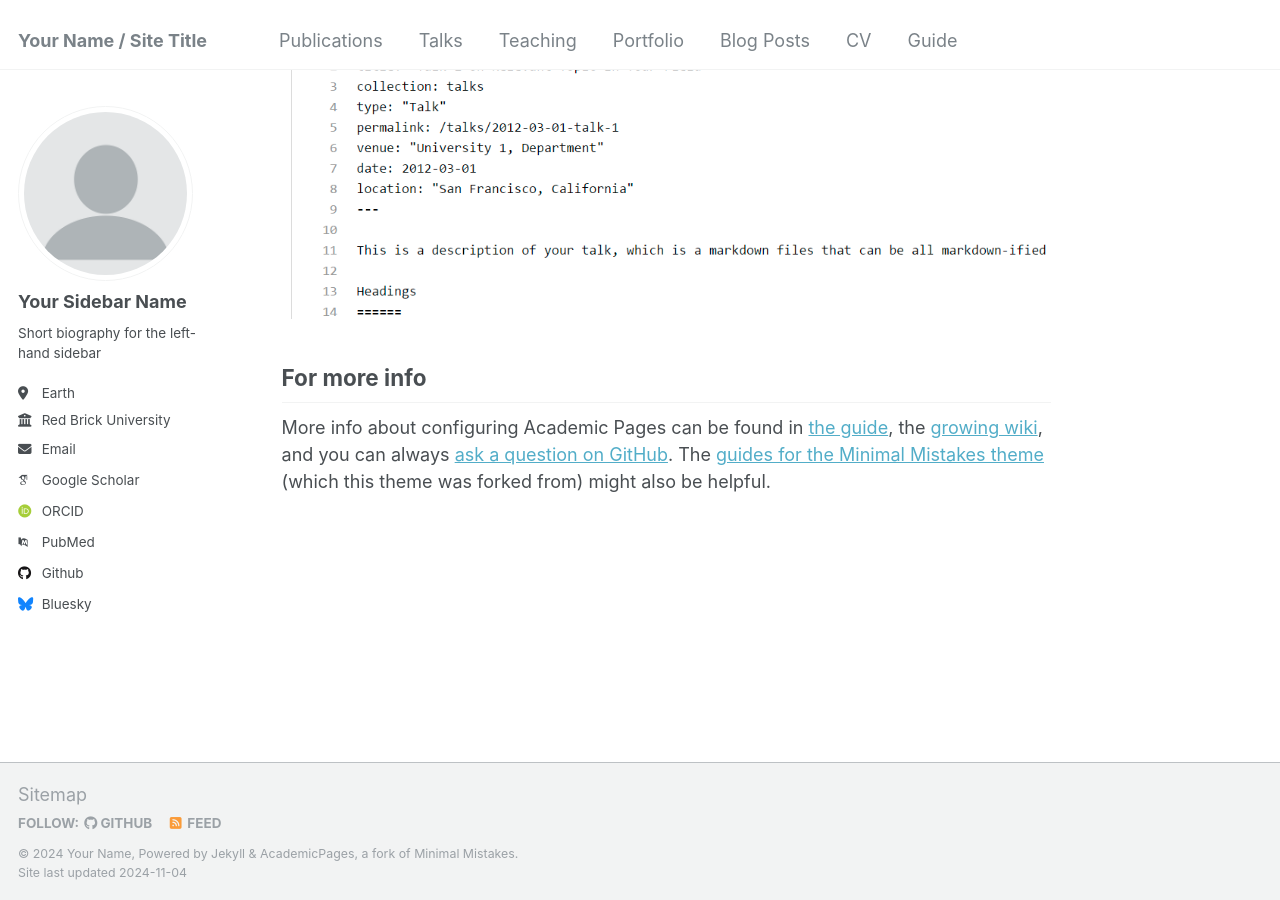
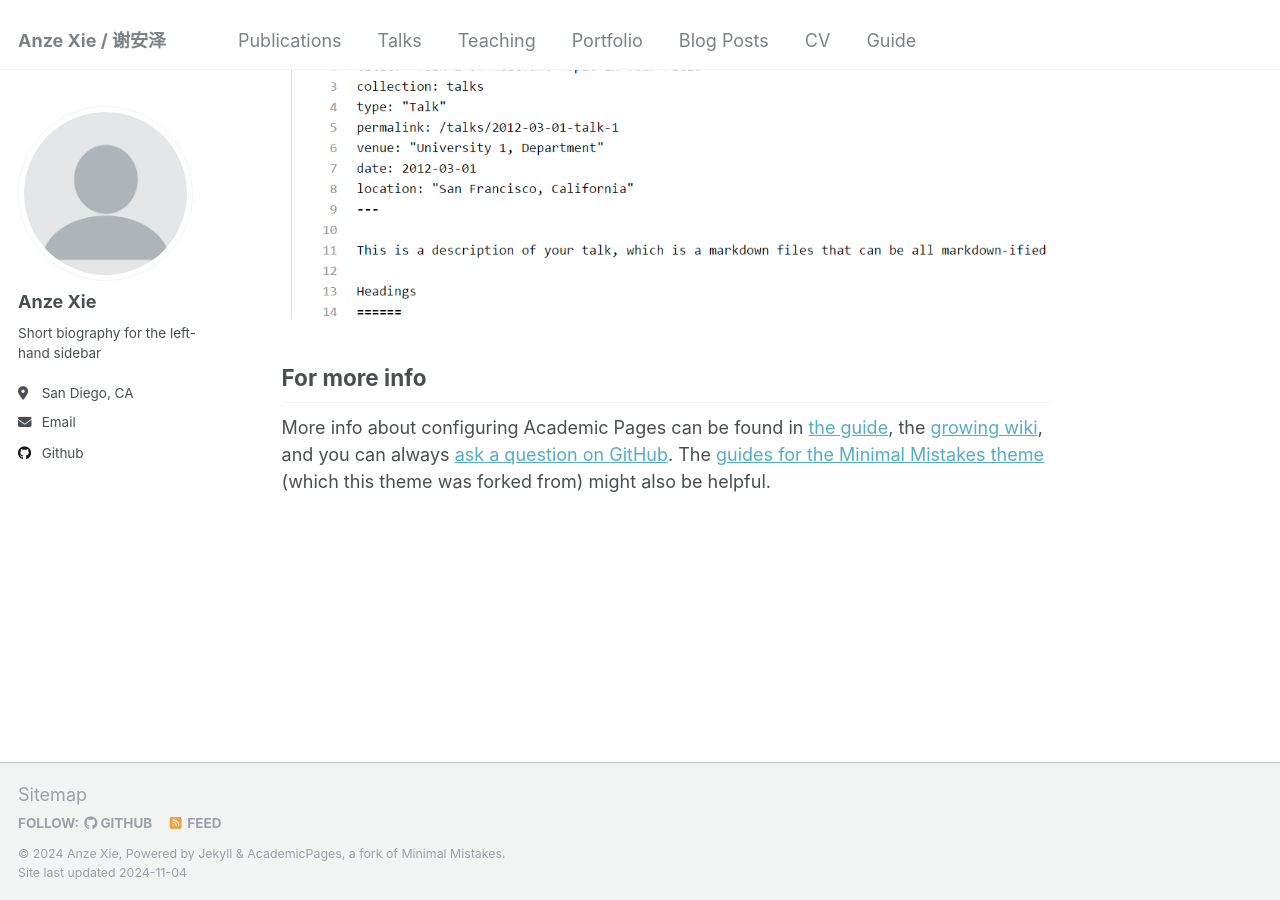
Before and after one commit to AnzeXie/AnzeXie.github.io, a Jekyll site: the page built from _pages/about.md, in a window 1280 px wide and 900 px high, scrolled down 2643 px. Built offline with Jekyll 4.4.1, drawn with Linux system fonts in a browser that asks for light colours; some web fonts are replaced.

Commit message:
minor update

```diff
--- a/_config.yml
+++ b/_config.yml
@@ -8,13 +8,13 @@
 
 # Basic Site Settings
 locale                   : "en-US"
-title                    : "Your Name / Site Title"
+title                    : "Anze Xie / 谢安泽"
 title_separator          : "-"
-name                     : &name "Your Name"
-description              : &description "personal description"
-url                      : https://academicpages.github.io # the base hostname & protocol for your site e.g. "https://mmistakes.github.io"
+name                     : &name "Anze Xie"
+description              : &description "Research Assistant at UC San Diego"
+url                      : "http://AnzeXie.github.io" # the base hostname & protocol for your site e.g. "https://mmistakes.github.io"
 baseurl                  : "" # the subpath of your site, e.g. "/blog"
-repository               : "academicpages/academicpages.github.io"
+repository               : "AnzeXie/AnzeXie.github.io"
 
 # Site Author - The following control what appear as part of the author content on the side bar.
 #               If a field is blank the icon and link will not appear, otherwise it will be shown.
@@ -22,21 +22,21 @@ repository               : "academicpages/academicpages.github.io"
 author:
   # Biographic information
   avatar           : "profile.png"
-  name             : "Your Sidebar Name"
+  name             : "Anze Xie"
   pronouns         : # example: "she/her"
   bio              : "Short biography for the left-hand sidebar"
-  location         : "Earth"
-  employer         : "Red Brick University"
+  location         : "San Diego, CA"
+  # employer         : "Red Brick University"
   uri              : # URL
-  email            : "none@example.org"
+  email            : "a1xie at ucsd dot edu"
 
   # Academic websites
-  arxiv            : # URL - Update with the correct link to your profile
-  googlescholar    : "https://scholar.google.com/citations?user=PS_CX0AAAAAJ"
+  # arxiv            : # URL - Update with the correct link to your profile
+  # googlescholar    : ""
   impactstory      : # URL
-  orcid            : "http://orcid.org/yourorcidurl"
+  # orcid            : "http://orcid.org/yourorcidurl"
   semantic         : # URL
-  pubmed           : "https://www.ncbi.nlm.nih.gov/pubmed/?term=john+snow"
+  # pubmed           : "https://www.ncbi.nlm.nih.gov/pubmed/?term=john+snow"
   researchgate     : # URL
   scopus           : # URL
 
@@ -44,12 +44,12 @@ author:
   bitbucket        : # Username - Update with your username on the site
   codepen          : # Username
   dribbble         : # Username
-  github           : "academicpages"
+  github           : "AnzeXie"
   kaggle           : # Username
   stackoverflow    : # User number or user number and name (i.e., use "1" or "1/jeff-atwood")
 
   # Social media
-  bluesky          : "bsky.app" # Replace this with you Bluesky username
+  # bluesky          : "bsky.app" # Replace this with you Bluesky username
   facebook         : # Username
   flickr           : # Username
   foursquare       : # Username
```
